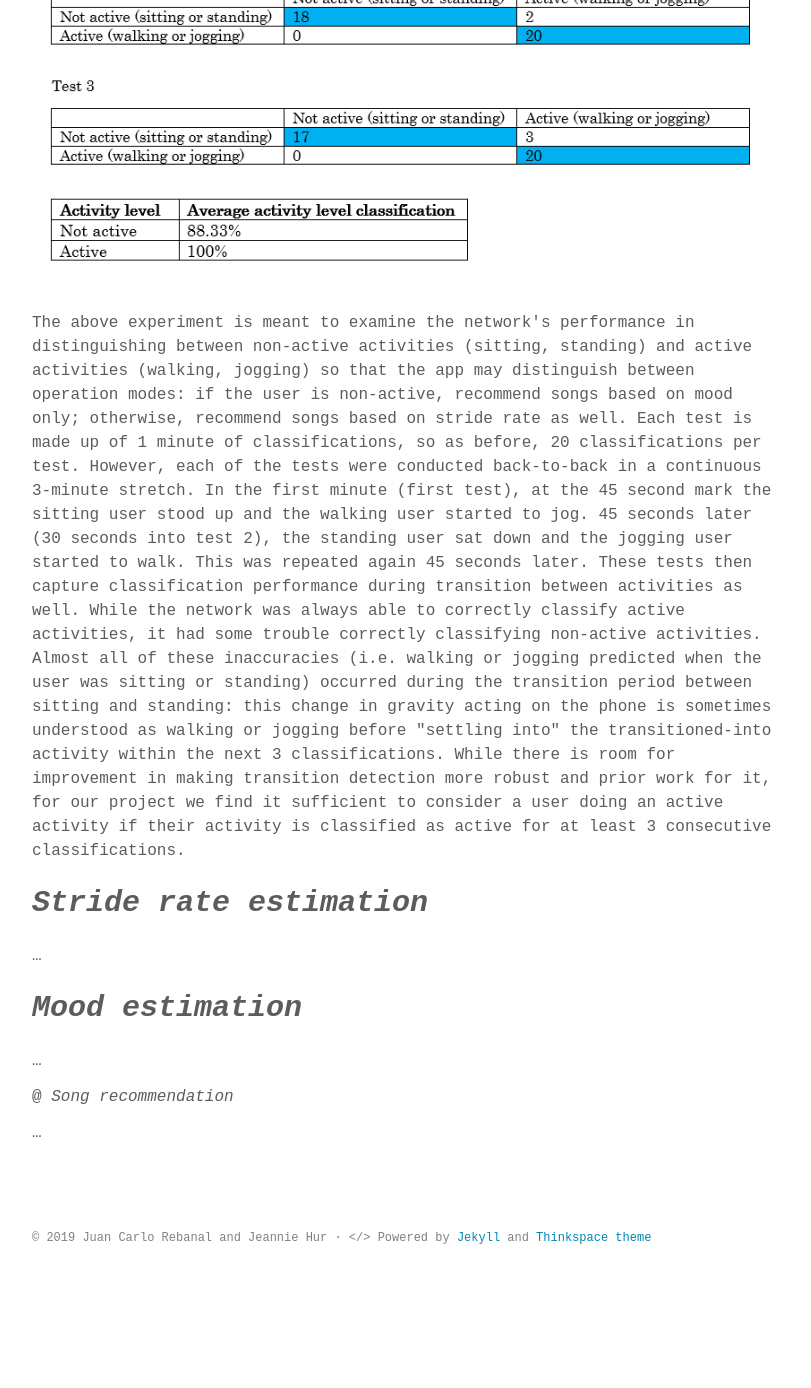
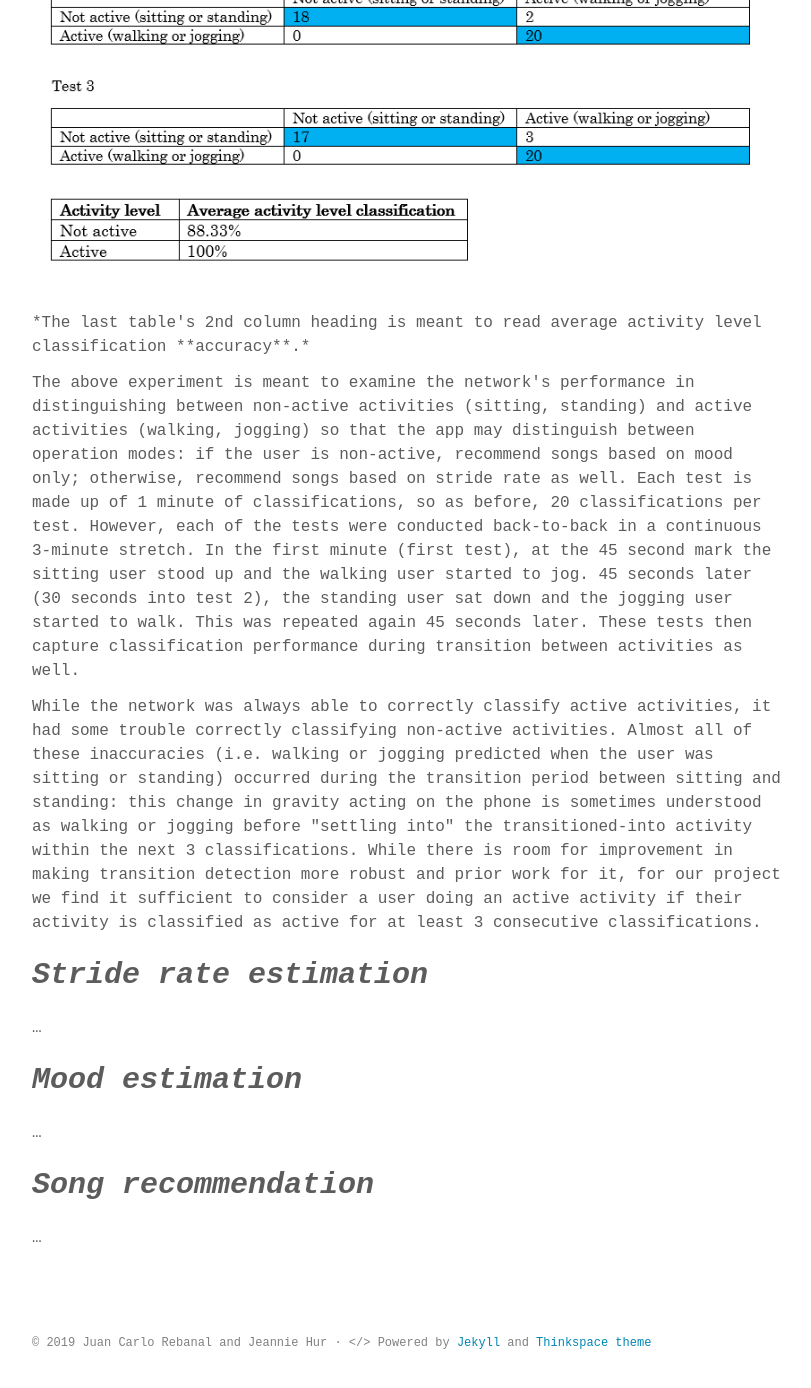
Before and after one commit to m202a-winter19-lofi/m202a-winter19-lofi.github.io, a Jekyll site: the page built from results.md, in a window 1280 px wide and 1400 px high, scrolled down 2747 px. Shown: the top 1388 px of the window, without its empty margins (232-1043 px from the left). Built offline with Jekyll 4.4.1, drawn with Linux system fonts in a browser that asks for light colours; some web fonts are replaced; before the commit the page ends 4042 px from its top, so only the background shows below that.

Commit message:
little touch ups in results

```diff
--- a/results.md
+++ b/results.md
@@ -36,12 +36,16 @@ feet re-positioning to make the network more robust.</p>
 
 <p align="center"><img src="/assets/images/results_real_life_activity_level.PNG"></p>
 
+<p>*The last table's 2nd column heading is meant to read average activity level classification **accuracy**.*</p>
+
 <p>The above experiment is meant to examine the network's performance in distinguishing between non-active activities (sitting, standing) and active activities (walking, jogging)
 so that the app may distinguish between operation modes: if the user is non-active, recommend songs based on mood only; otherwise, recommend songs based on stride rate as well.
 Each test is made up of 1 minute of classifications, so as before, 20 classifications per test. However, each of the tests were conducted back-to-back in a continuous 3-minute
 stretch. In the first minute (first test), at the 45 second mark the sitting user stood up and the walking user started to jog. 45 seconds later (30 seconds into test 2),
 the standing user sat down and the jogging user started to walk. This was repeated again 45 seconds later. These tests then capture classification performance during
-transition between activities as well. While the network was always able to correctly classify active activities, it had some trouble correctly classifying non-active
+transition between activities as well. </p>
+
+<p>While the network was always able to correctly classify active activities, it had some trouble correctly classifying non-active
 activities. Almost all of these inaccuracies (i.e. walking or jogging predicted when the user was sitting or standing) occurred during the transition period between sitting
 and standing: this change in gravity acting on the phone is sometimes understood as walking or jogging before "settling into" the transitioned-into activity within the next 3
 classifications. While there is
@@ -56,6 +60,6 @@ activity is classified as active for at least 3 consecutive classifications.</p>
 
 ...
 
-@ *Song recommendation*
+# *Song recommendation*
 
 ...
```
